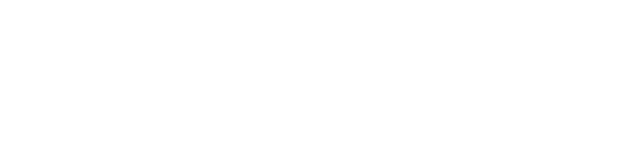
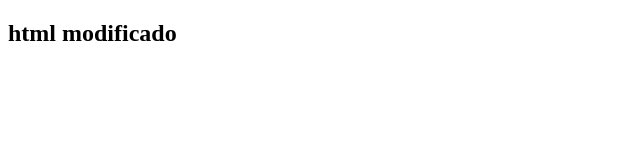
Before and after one commit to eltatata/my-first-repository, a plain HTML site: page index.html in a window 1280 px wide. Shown: the whole page, without its empty margins (0-640 px from the left). Drawn offline with Linux system fonts and the light colour scheme.

Commit message:
commit index modificado

```diff
--- a/index.html
+++ b/index.html
@@ -7,6 +7,7 @@
     <title>curse git</title>
 </head>
 <body>
+    <h2>html modificado</h2>
     <script src="app.js"></script>
 </body>
 </html>
```
